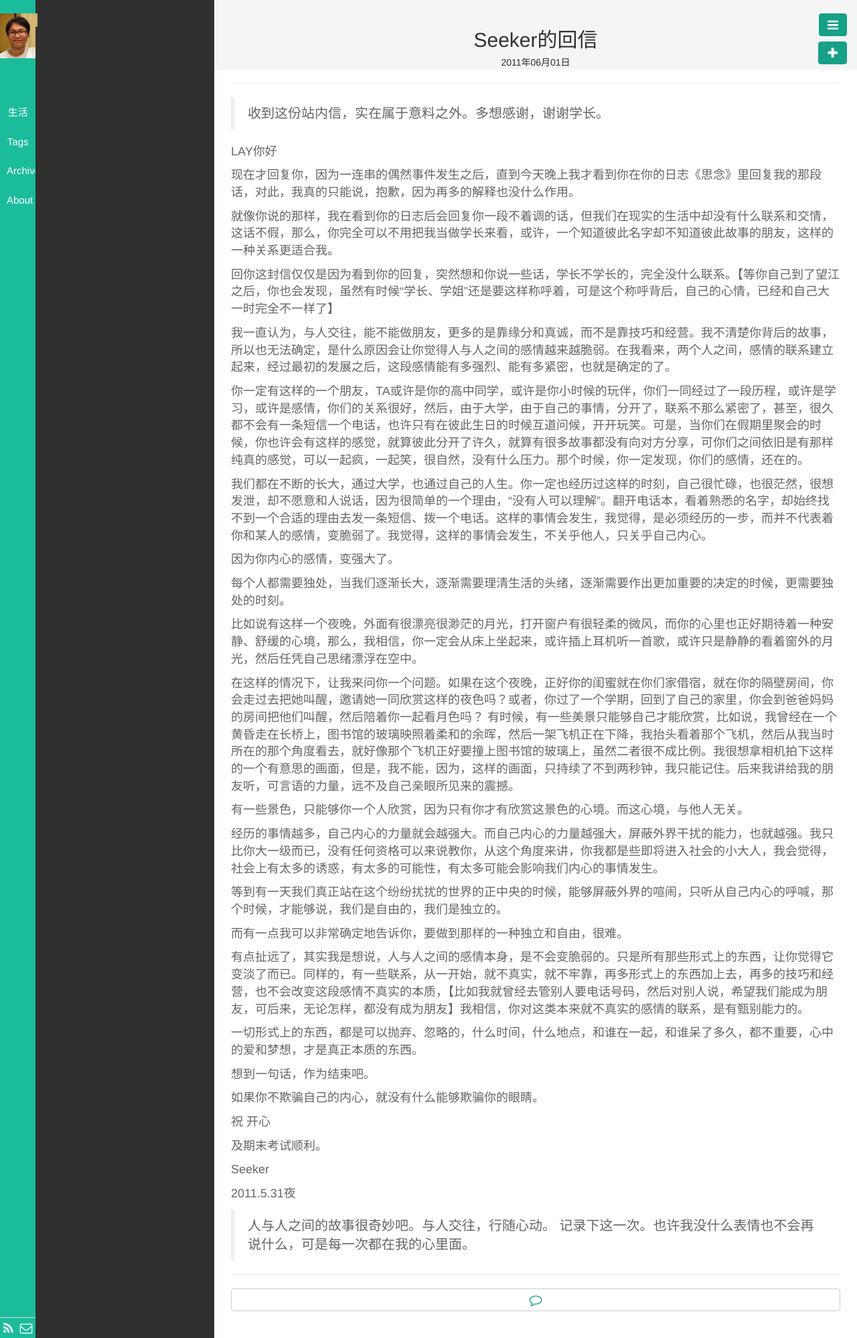
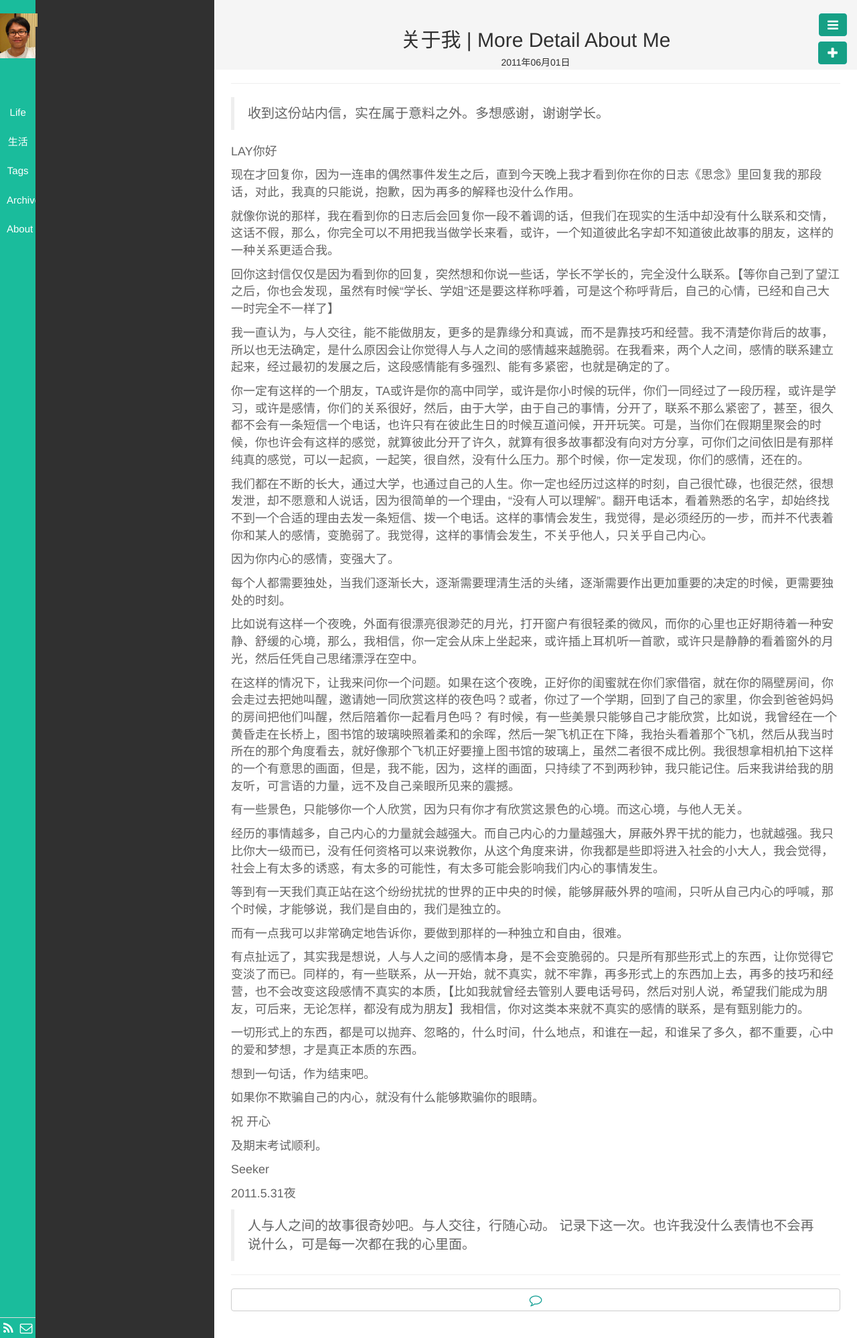
Before and after one commit to comeon0r/comeon0r.github.io, a Jekyll site: the page built from _posts/2011-06-01-Seeker-reply-me.md, in a window 1280 px wide. Shown: the whole page at 67% size. Built offline with Jekyll 4.4.1, drawn with Linux system fonts in a browser that asks for light colours; nearby versions of some CDN libraries; library files that are not in the unit come from our copies; Markdown is read by kramdown in place of the engine named in the settings.

Commit message:
fdsa
fasd

```diff
--- a/_posts/2011-06-01-Seeker-reply-me.md
+++ b/_posts/2011-06-01-Seeker-reply-me.md
@@ -1,8 +1,8 @@
 ---
 layout: post
-title: Seeker的回信
-category: 生活
-tags: 随感
+title: 关于我 | More Detail About Me
+category: Life
+tags: Myself
 keywords:
 description:
 ---
--- a/pages/about.html
+++ b/pages/about.html
@@ -4,7 +4,7 @@ title: <i class="fa fa-user fa-lg"></i>
 titlename: 关于
 ---
 <h3>关于博客</h3>
-<p style=font-size:18px><B>PainterLin.com</B>这个博客完全是根据PainterLin的模板修改而来，感谢~ 有个树洞的感觉很好。</p>
+<p style=font-size:18px>这个博客完全是根据PainterLin的模板修改而来，感谢~ 有个树洞的感觉很好。</p>
 
 <h3>关于作者</h3>
 <p style=font-size:18px>喜欢大师的话，人生在世，相互温暖。我不是宅男，我爱这个世界。</p>
```
